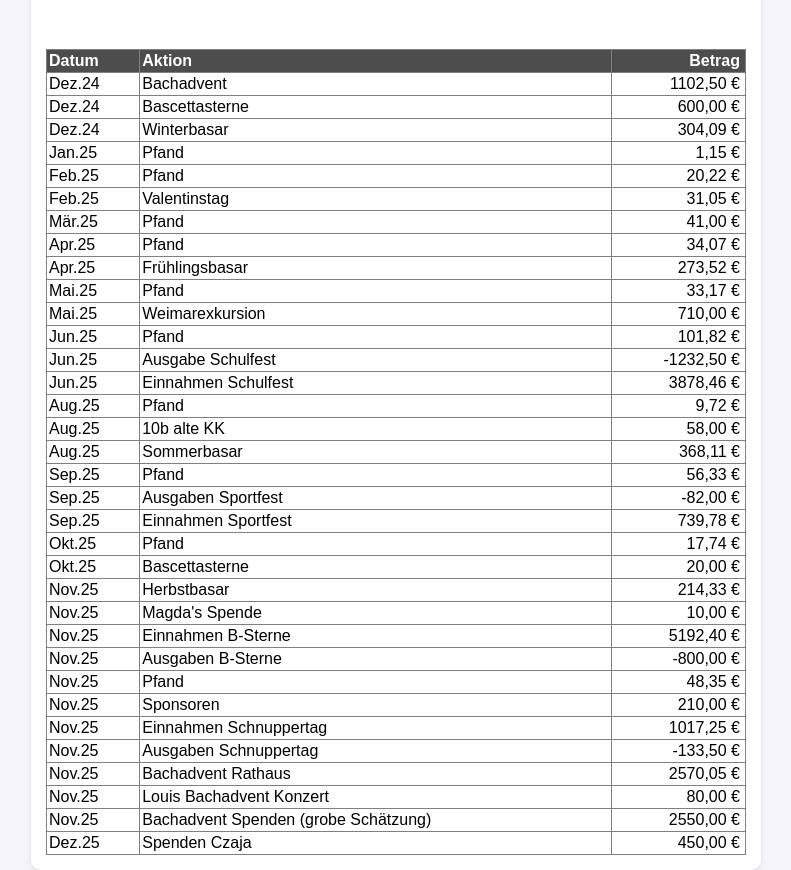
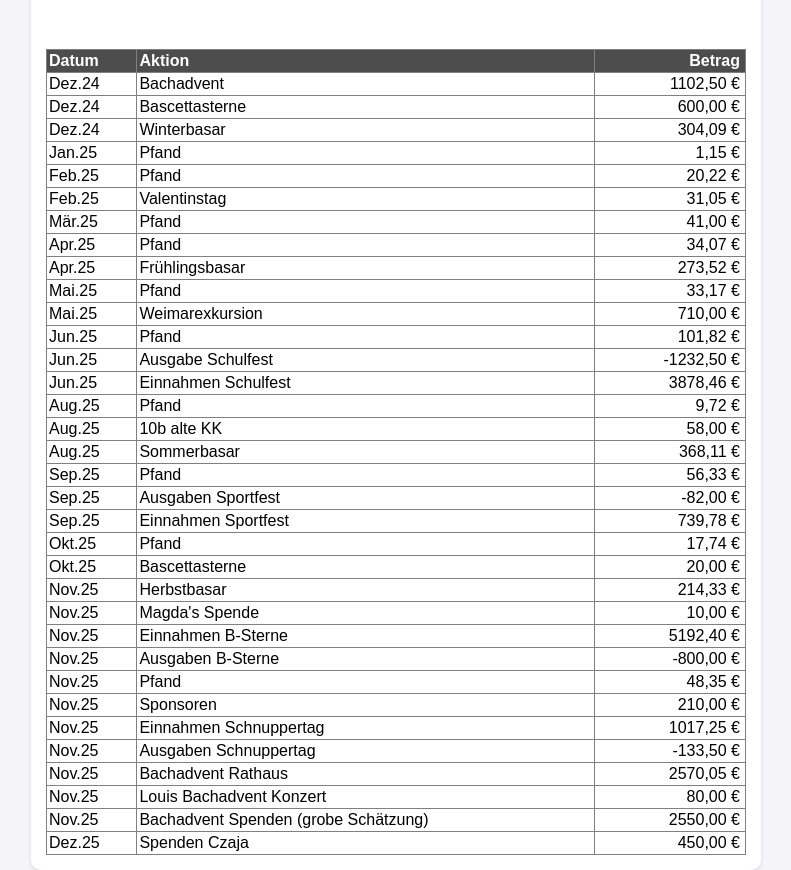
Before and after one commit to Bni-byte/Abikasse, a plain HTML site: page index.html in a window 1280 px wide. Shown: the part 1790-2660 px from the top of the page, without its empty margins (244-1035 px from the left). Drawn offline with nearby package versions, Linux system fonts and the light colour scheme; no server answers.

Commit message:
Update index.html

```diff
--- a/index.html
+++ b/index.html
@@ -87,6 +87,7 @@
         }
         #geld{
             text-align: right;
+            min-width: 90px;
         }
         #gesamtEinnahmen{
             color: rgba(255, 99, 132, 1);
```
